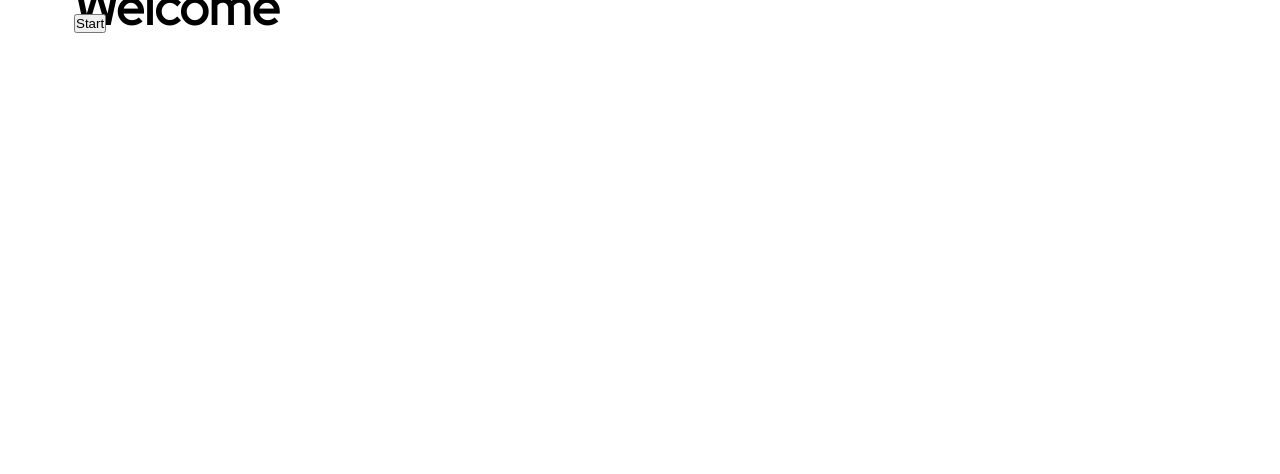
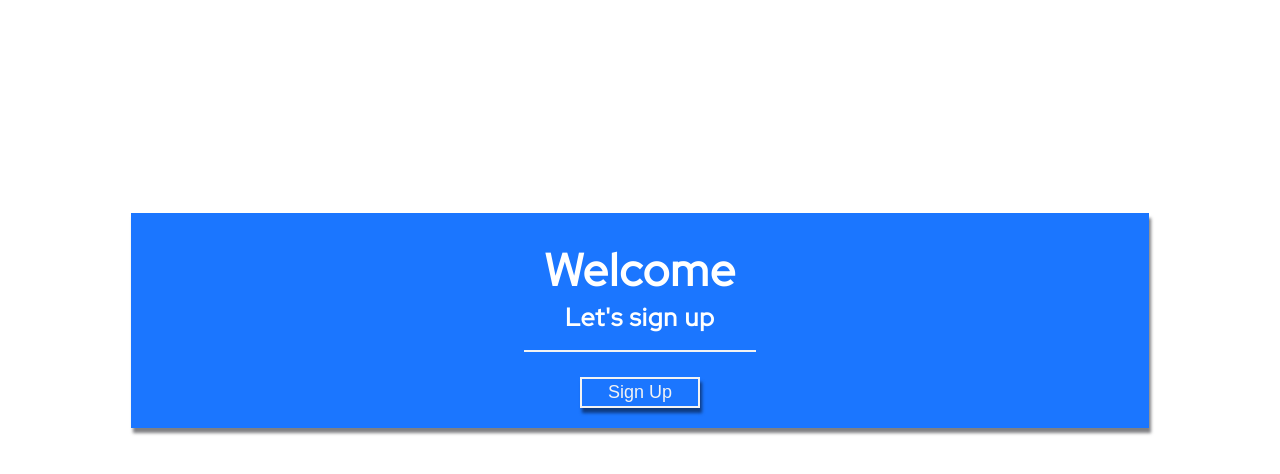
Before and after one commit to masiuciszek/Linked-form, a React (Create React App) app: page / in a window 1280 px wide. Shown: the top 474 px of the page. Built offline with nearby package versions, Linux system fonts and the light colour scheme.

Commit message:
cool form

```diff
--- a/src/App.tsx
+++ b/src/App.tsx
@@ -8,6 +8,7 @@ import { Container } from './components/styled/Wrapper';
 import UserForm from './components/formUserDetails/UserForm';
 import PersonalForm from './components/formPersenalDetails/Personal';
 import Confirm from './components/confirm/Confirm';
+import Welcome from './components/welcome/Welcome';
 
 
 export interface IFormData {
@@ -24,7 +25,7 @@ function App() {
     lastName: '',
     age: '',
     email: '',
-    techSkills: 'Haskell',
+    techSkills: '',
   });
   const [count, setCount] = React.useState<number>(0);
 
@@ -34,22 +35,36 @@ function App() {
       setCount(count - 1);
     }
   };
+  const increase = (): void => {
+    setCount(count + 1);
+  };
 
   const handleSubmit = (e: React.FormEvent<HTMLFormElement>): void => {
     e.preventDefault();
 
-    setCount(count + 1);
+    increase();
   };
 
-  const handleChange = (e: React.ChangeEvent<HTMLInputElement>): void => {
+  const handleChange = (e: React.ChangeEvent<HTMLInputElement | HTMLSelectElement>): void => {
     const { name, value } = e.target;
     setFormState({ ...formState, [name]: value });
+  };
+
+  const finalSubmit = (): void => {
+    setCount(0);
+    setFormState({
+      firstName: '',
+      lastName: '',
+      age: '',
+      email: '',
+      techSkills: '',
+    });
   };
 
   const renderForm = (count: number): JSX.Element => {
     switch (count) {
       case 0:
-        return <h1>Welcome</h1>;
+        return <Welcome increase={increase} />;
       case 1:
         return (
           <UserForm
@@ -72,7 +87,7 @@ function App() {
           />
         );
       case 3:
-        return <Confirm />;
+        return <Confirm formState={formState} decrease={decrease} finalSubmit={finalSubmit} />;
       default:
         return <h4>Thank you</h4>;
     }
@@ -80,14 +95,9 @@ function App() {
 
   return (
     <Layout>
-      <>
-        <Container>
-          {renderForm(count)}
-          {count === 0 && (
-            <button type="button" onClick={() => setCount(count + 1)}>Start</button>
-          )}
-        </Container>
-      </>
+      <Container>
+        {renderForm(count)}
+      </Container>
     </Layout>
   );
 }
--- a/src/components/confirm/Confirm.tsx
+++ b/src/components/confirm/Confirm.tsx
@@ -1,14 +1,27 @@
 import * as React from 'react';
+import { StyledConfirm, ConfirmData } from './Styled.Confirm';
+import Title from '../styled/Title';
+import { IFormData } from '../../App';
+import { FormBtn } from '../styled/Button';
 
 interface Props {
-
+  formState: IFormData;
+  decrease: () => void;
+  finalSubmit: () => void;
 }
 
-const Confirm: React.FC<Props> = () => (
-  <div>
-    {' '}
-    <h1> Confirm </h1>
-    {' '}
-  </div>
+const Confirm: React.FC<Props> = ({ formState, decrease, finalSubmit }) => (
+  <StyledConfirm>
+    <Title mainTitle="Thank you" subTitle="Hope you enjoy" />
+    <ConfirmData>
+      <div>{formState.firstName}</div>
+      <div>{formState.lastName}</div>
+      <div>{formState.email}</div>
+      <div>{formState.age}</div>
+      <div>{formState.techSkills}</div>
+    </ConfirmData>
+    <FormBtn onClick={decrease}>prev</FormBtn>
+    <FormBtn onClick={finalSubmit}>Confirm</FormBtn>
+  </StyledConfirm>
 );
 export default Confirm;
--- /dev/null
+++ b/src/components/confirm/Styled.Confirm.tsx
@@ -0,0 +1,11 @@
+import styled from 'styled-components';
+
+
+export const StyledConfirm = styled.div`
+
+`;
+
+
+export const ConfirmData = styled.section`
+
+`;
--- a/src/components/formPersenalDetails/Personal.tsx
+++ b/src/components/formPersenalDetails/Personal.tsx
@@ -2,9 +2,10 @@
 /* eslint-disable react/prop-types */
 import * as React from 'react';
 import {
-  StyledForm, StyledFormGroup, StyledFormLabel, StyledInput, StyledBtn,
+  StyledForm, StyledFormGroup, StyledFormLabel, StyledInput,
   StyledSelect,
 } from '../styled/FormStyles';
+import { FormBtn } from '../styled/Button';
 
 interface Props {
   decrease: () => void;
@@ -12,7 +13,7 @@ interface Props {
   age: string;
   email: string;
   techSkills: string;
-  handleChange: (e: React.ChangeEvent<HTMLInputElement>) => void;
+  handleChange: (e: React.ChangeEvent<HTMLInputElement|HTMLSelectElement>) => void;
 }
 
 const PersonalForm: React.FC<Props> = ({
@@ -36,7 +37,7 @@ const PersonalForm: React.FC<Props> = ({
     <StyledFormGroup>
       <StyledFormLabel htmlFor="techSkills">
         <span>techSkills</span>
-        <StyledSelect name="techSkills" value={techSkills}>
+        <StyledSelect value={techSkills} onChange={handleChange} name="techSkills">
           <option value="" disabled>--Choose your skill--</option>
           <option value="javascript">javascript</option>
           <option value="haskell">Haskell</option>
@@ -48,8 +49,8 @@ const PersonalForm: React.FC<Props> = ({
     </StyledFormGroup>
 
 
-    <StyledBtn onClick={decrease}>Prev</StyledBtn>
-    <StyledBtn>Next</StyledBtn>
+    <FormBtn onClick={decrease}>Prev</FormBtn>
+    <FormBtn>Next</FormBtn>
   </StyledForm>
 );
 export default PersonalForm;
--- a/src/components/formUserDetails/UserForm.tsx
+++ b/src/components/formUserDetails/UserForm.tsx
@@ -1,8 +1,9 @@
 /* eslint-disable react/prop-types */
 import * as React from 'react';
 import {
-  StyledForm, StyledFormGroup, StyledFormLabel, StyledInput, StyledBtn,
+  StyledForm, StyledFormGroup, StyledFormLabel, StyledInput,
 } from '../styled/FormStyles';
+import { FormBtn } from '../styled/Button';
 
 interface Props {
   decrease: () => void;
@@ -30,8 +31,9 @@ const UserForm: React.FC<Props> = ({
         <StyledInput type="text" name="lastName" value={lastName} placeholder="Last name" onChange={handleChange} required />
       </StyledFormLabel>
     </StyledFormGroup>
-    <StyledBtn onClick={decrease}>Prev</StyledBtn>
-    <StyledBtn>Next</StyledBtn>
+    <FormBtn onClick={decrease}>Prev</FormBtn>
+
+    <FormBtn>Next</FormBtn>
   </StyledForm>
 );
 export default UserForm;
--- /dev/null
+++ b/src/components/styled/Button.tsx
@@ -0,0 +1,34 @@
+import styled from 'styled-components';
+
+
+export const BtnPrimary = styled.button`
+  padding: .3rem .5rem;
+  border: 2px solid ${(props) => props.theme.colors.offWhite};
+  background: none;
+  width: 12rem;
+  font-size: 1.8rem;
+  text-transform: capitalize;
+  color: ${({ theme }) => theme.colors.offWhite};
+  margin: 1rem 0;
+  box-shadow:${({ theme }) => theme.shadow.lightShadow};
+  cursor: pointer;
+  outline: none;
+  position: relative;
+  transition: ${(props) => props.theme.transition.mainTransition};
+  &:focus{
+    top: 5px;
+  }
+  &:hover{
+  width: 13rem;
+  color: ${({ theme }) => theme.colors.primary};
+  background: ${({ theme }) => theme.colors.offWhite};
+  box-shadow:${({ theme }) => theme.shadow.darkShadow};
+  border: 2px solid ${(props) => props.theme.colors.primary};
+  padding: .4rem .9rem;
+  }
+`;
+
+
+export const FormBtn = styled.button`
+
+`;
--- a/src/components/styled/FormStyles.tsx
+++ b/src/components/styled/FormStyles.tsx
@@ -17,10 +17,6 @@ export const StyledInput = styled.input`
 
  `;
 
-export const StyledBtn = styled.button`
-
-`;
-
 
 export const StyledSelect = styled.select`
 
--- /dev/null
+++ b/src/components/styled/Title.tsx
@@ -0,0 +1,33 @@
+import styled from 'styled-components';
+import * as React from 'react';
+
+interface Props {
+  mainTitle: string;
+  subTitle?: string;
+}
+
+const Title: React.FC<Props> = ({ mainTitle, subTitle }) => (
+  <StyledTitle>
+    <h3>{mainTitle}</h3>
+    <br />
+    <strong>{subTitle}</strong>
+  </StyledTitle>
+);
+export default Title;
+
+
+const StyledTitle = styled.section`
+  padding: 2rem;
+  text-align: center;
+  letter-spacing: .1rem;
+  color: ${({ theme }) => theme.colors.white};
+  h3{
+    padding: 2rem 0;
+    font-size: 4.5rem;
+  }
+  strong{
+    font-size: 2.5rem;
+  }
+  border-bottom: 2px solid ${({ theme }) => theme.colors.offWhite};
+  margin-bottom: 1.5rem;
+`;
--- a/src/components/styled/Wrapper.tsx
+++ b/src/components/styled/Wrapper.tsx
@@ -2,13 +2,15 @@ import styled from 'styled-components';
 
 
 export const Container = styled.div`
-
   width: 100%;
   padding-right: .4rem;
   padding-left: .4rem;
   margin-right: auto;
   margin-left: auto;
-  min-height: 50vh;
+  min-height: 80vh;
+  display: flex;
+  justify-content:center;
+  align-items:center;
   @media (min-width: 576px) {
     max-width: 540px;
   }
@@ -22,3 +24,15 @@ export const Container = styled.div`
     max-width: 1140px;
   }
 `;
+
+
+export const StyledWrapper = styled.div`
+  padding: 1rem;
+  background: ${(props) => props.theme.colors.common};
+  width: 90%;
+  box-shadow:${({ theme }) => theme.shadow.lightShadow};
+  display: flex;
+  justify-content:center;
+  flex-direction:column;
+  align-items: center;
+`;
--- /dev/null
+++ b/src/components/welcome/Welcome.tsx
@@ -0,0 +1,18 @@
+import * as React from 'react';
+import Title from '../styled/Title';
+import { BtnPrimary } from '../styled/Button';
+import { StyledWrapper } from '../styled/Wrapper';
+
+interface Props {
+  increase: () => void;
+}
+
+const Welcome: React.FC<Props> = ({ increase }) => (
+  <>
+    <StyledWrapper>
+      <Title mainTitle="Welcome" subTitle="Let's sign up" />
+      <BtnPrimary type="button" onClick={increase}>Sign up</BtnPrimary>
+    </StyledWrapper>
+  </>
+);
+export default Welcome;
```
Also changed, not shown: src/components/layout/nav/Navbar.tsx (added, +14 -0 lines), src/components/layout/nav/StyledNav.tsx (renamed from src/components/formUserDetails/Styled.UserForm.tsx).
